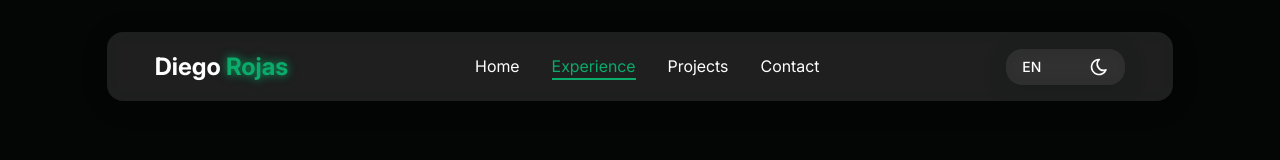
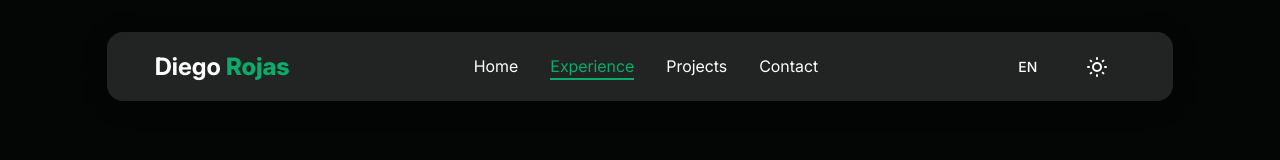
Before and after one commit to devup2332/portafolio-2024-v2, a React (Vite) app: page / in a window 1280 px wide. Shown: the top 160 px of the page. Built offline with nearby package versions, Linux system fonts and the light colour scheme.

Commit message:
master: Added light theme

```diff
--- a/src/components/Home/Banner/Banner.tsx
+++ b/src/components/Home/Banner/Banner.tsx
@@ -1,5 +1,5 @@
 import { useTranslation } from "react-i18next";
-import PrimaryButton from "../PrimeryButton/PrimeryButton";
+import PrimaryButton from "../PrimaryButton/PrimaryButton";
 import { bannerLinks } from "@/utils/bannerLinks";
 import {
   Tooltip,
--- a/src/components/Home/BottomNav/BottomNav.tsx
+++ b/src/components/Home/BottomNav/BottomNav.tsx
@@ -54,7 +54,7 @@ const BottomNav = () => {
     };
   }, []);
   return (
-    <div className="text-white fixed bottom-5 py-4 px-6 w-11/12 rounded-md glassEffect flex justify-between max-w-md lg:hidden">
+    <div className="text-white fixed bottom-5 py-4 px-6 w-11/12 rounded-md flex justify-between max-w-md lg:hidden bottomNavGlassEffect">
       {links.map((l, index) => {
         const { Icon, active, id } = l;
         if (!Icon) return;
@@ -67,7 +67,7 @@ const BottomNav = () => {
             <Icon
               className={clsx(
                 "w-6 h-6",
-                active ? "text-primary-color" : "text-white",
+                active ? "text-primary-color" : "text-primary-text-color",
               )}
             />
           </div>
--- a/src/components/Home/Contact/Contact.tsx
+++ b/src/components/Home/Contact/Contact.tsx
@@ -2,7 +2,7 @@ import { Input } from "@/components/UI/input";
 import { Label } from "@/components/UI/label";
 import { Textarea } from "@/components/UI/textarea";
 import { useTranslation } from "react-i18next";
-import PrimaryButton from "../PrimeryButton/PrimeryButton";
+import PrimaryButton from "../PrimaryButton/PrimaryButton";
 import { FieldValues, SubmitHandler, useForm } from "react-hook-form";
 import { zodResolver } from "@hookform/resolvers/zod";
 import { ContactSchema, ContactSchemaType } from "@/schemas/contactSchema";
--- a/src/components/Home/Header/HomeHeader.tsx
+++ b/src/components/Home/Header/HomeHeader.tsx
@@ -75,8 +75,7 @@ const HomeHeader = () => {
   }, []);
   return (
     <motion.header
-      className="font-bold text-2xl fixed w-full top-0 left-0 lg:py-8 z-10 headerGlass bg-primary-bg lg:bg-transparent"
-      id="homeheader"
+      className="font-bold text-2xl fixed w-full top-0 left-0 lg:py-8 z-10  bg-primary-bg lg:bg-transparent text-primary-text-color"
       style={{ animationDelay: "0.5" }}
       initial={{
         translateY: "-200px",
@@ -94,10 +93,13 @@ const HomeHeader = () => {
         once: true,
       }}
     >
-      <div className="w-full m-auto max-w-md lg:w-10/12 lg:max-w-4xl xl:max-w-6xl 2xl:max-w-8xl flex justify-between items-center py-4 px-12 rounded-2xl">
+      <div
+        className="w-full m-auto max-w-md glassEffect lg:w-10/12 lg:max-w-4xl xl:max-w-6xl 2xl:max-w-8xl flex justify-between items-center py-4 px-12 rounded-2xl"
+        id="homeheader"
+      >
         <button onClick={() => goToSection("banner")}>
           <span>{t("home.banner.logo.firstName")} </span>
-          <span className="text-primary-color textShadow">
+          <span className="text-primary-color font-extrabold">
             {t("home.banner.logo.lastName")}
           </span>
         </button>
@@ -111,18 +113,18 @@ const HomeHeader = () => {
                     key={index}
                     className={clsx(
                       "inline-block mx-4 lg:text-base font-normal cursor-pointer hover:text-primary-color transition-colors customUnderline",
-                      item.active ? "text-primary-color underlineFull" : "",
+                      item.active ? "text-primary-color underlineFull" : ""
                     )}
                     onClick={() => handleGoToSection(item.id)}
                   >
                     {t(item.label)}
                   </li>
-                ),
+                )
             )}
           </ul>
         </nav>
 
-        <div className="flex gap-4">
+        <div className="flex items-center gap-4">
           <Button
             variant="ghost"
             className="bg-none"
@@ -132,9 +134,14 @@ const HomeHeader = () => {
           </Button>
           <Button
             variant="ghost"
+            className="bg-none"
             onClick={() => switchTheme(theme === "dark" ? "light" : "dark")}
           >
-            {theme === "dark" ? <MoonIcon className="w-5 h-5" /> : <SunIcon />}
+            {theme === "dark" ? (
+              <SunIcon className="w-6 h-6" />
+            ) : (
+              <MoonIcon className="w-6 h-6" />
+            )}
           </Button>
         </div>
       </div>
--- a/src/components/Home/Projects/Projects.tsx
+++ b/src/components/Home/Projects/Projects.tsx
@@ -65,7 +65,7 @@ const Projects = () => {
                   aspectRatio: "16/12",
                 }}
               />
-              <div className="absolute top-0 left-0 w-full h-full bg-black/60 opacity-0 group-hover:opacity-100 transition-all flex flex-col justify-end gap-3 p-4 sm:p-10">
+              <div className="absolute top-0 left-0 w-full h-full bg-black/60 opacity-0 group-hover:opacity-100 transition-all flex flex-col justify-end gap-3 p-4 sm:p-10 text-white">
                 <h2 className="font-bold">{p.name}</h2>
                 <p className="text-sm">
                   {p.descriptions[i18n.language as "en" | "es"]}
--- a/src/components/UI/button.tsx
+++ b/src/components/UI/button.tsx
@@ -16,7 +16,7 @@ const buttonVariants = cva(
           "border border-input bg-background shadow-sm hover:bg-accent hover:text-accent-foreground",
         secondary:
           "bg-secondary text-secondary-foreground shadow-sm hover:bg-secondary/80",
-        ghost: "hover:bg-accent hover:text-accent-foreground",
+        ghost: "hover:text-accent-foreground",
         link: "text-primary underline-offset-4 hover:underline",
       },
       size: {
@@ -30,7 +30,7 @@ const buttonVariants = cva(
       variant: "default",
       size: "default",
     },
-  }
+  },
 );
 
 export interface ButtonProps
@@ -49,7 +49,7 @@ const Button = React.forwardRef<HTMLButtonElement, ButtonProps>(
         {...props}
       />
     );
-  }
+  },
 );
 Button.displayName = "Button";
 
--- a/src/index.css
+++ b/src/index.css
@@ -67,20 +67,14 @@
   }
 }
 
+/* Global Effects */
+
 body {
   background-color: var(--primary-bg);
 }
 
 button {
   outline: none;
-}
-
-.boxShadow:hover {
-  box-shadow: 0px 0px 10px var(--primary-color);
-}
-
-.textShadow {
-  text-shadow: 0px 0px 10px var(--primary-color);
 }
 
 input[type="number"] {
@@ -95,6 +89,15 @@ input[type="number"]::-webkit-outer-spin-button {
   appearance: none;
   margin: 0;
 }
+.boxShadow:hover {
+  box-shadow: 0px 0px 10px var(--primary-color);
+}
+
+.textShadow {
+  text-shadow: 0px 0px 10px var(--primary-color);
+}
+
+/* Underlines for header */
 
 .customUnderline {
   padding: 0px 0px 5px 0px;
@@ -132,18 +135,12 @@ input[type="number"]::-webkit-outer-spin-button {
   animation: fadeIn 1s ease-in-out forwards;
 }
 
-.glassEffect {
-  background: rgba(56, 56, 56, 0.5);
-  border-radius: 16px;
-  box-shadow: 0 4px 30px rgba(0, 0, 0, 0.1);
-  backdrop-filter: blur(7.4px);
-  -webkit-backdrop-filter: blur(7.4px);
-}
-
 .customScroll {
   scrollbar-width: thin;
   scrollbar-color: var(--text-color-2) var(--primary-bg);
 }
+
+/* Animations */
 
 @keyframes fadeIn {
   from {
@@ -167,14 +164,19 @@ input[type="number"]::-webkit-outer-spin-button {
   }
 }
 
+/* GlassEffects */
 @media (min-width: 1024px) {
-  .headerGlass {
-    div {
-      background: rgba(56, 56, 56, 0.5);
-      border-radius: 16px;
-      box-shadow: 0 4px 30px rgba(0, 0, 0, 0.1);
-      backdrop-filter: blur(7.4px);
-      -webkit-backdrop-filter: blur(7.4px);
-    }
+  #homeheader {
+    background: rgba(var(--glass-color-bg), 0.6);
+    border-radius: 16px;
+    box-shadow: 0 4px 30px rgba(0, 0, 0, 0.1);
+    backdrop-filter: blur(7.4px);
   }
 }
+
+.bottomNavGlassEffect {
+  background: rgba(var(--glass-color-bg), 0.6);
+  backdrop-filter: blur(10px);
+  border-radius: 16px;
+  box-shadow: 0 4px 30px rgba(0, 0, 0, 0.1);
+}
--- a/src/providers/ThemeProvider.tsx
+++ b/src/providers/ThemeProvider.tsx
@@ -1,15 +1,25 @@
 import { useEffect } from "react";
-import { useStore } from "@/store";
+import { THEME_KEY, useStore } from "@/store";
 
 interface ThemeProviderProps {
   children: React.ReactNode;
 }
 export const ThemeProvider = ({ children }: ThemeProviderProps) => {
-  const theme = useStore((state) => state.theme);
+  const { theme, switchTheme } = useStore((state) => state);
+  console.log({ theme1: theme });
 
   useEffect(() => {
+    const localTheme = localStorage.getItem(THEME_KEY);
+
     const html = document.querySelector("html");
-    html?.classList.add(theme);
+    if (localTheme) {
+      switchTheme(localTheme as "dark" | "light");
+
+      html?.classList.add(localTheme);
+    } else {
+      switchTheme("dark");
+      html?.classList.add("dark");
+    }
   }, [theme]);
 
   return <>{children}</>;
--- a/src/store.ts
+++ b/src/store.ts
@@ -3,17 +3,17 @@ import { create } from "zustand";
 export const THEME_KEY = "theme-app";
 
 interface IStore {
-  theme: "dark" | "light";
-  switchTheme: (theme: IStore["theme"]) => void;
+  theme?: "dark" | "light";
+  switchTheme: (theme: "dark" | "light") => void;
 }
 
 export const useStore = create<IStore>((set) => ({
-  theme: "dark",
+  theme: undefined,
 
-  switchTheme: (theme: IStore["theme"]) =>
+  switchTheme: (theme: "dark" | "light") =>
     set(() => {
       const html = document.querySelector("html");
-      localStorage.setItem(THEME_KEY, theme);
+      localStorage.setItem(THEME_KEY, theme as string);
       html?.classList.remove("dark", "light");
       html?.classList.add(theme);
       return { theme };
--- a/src/theme.css
+++ b/src/theme.css
@@ -3,11 +3,13 @@
   --dark-text-color-1: #ffffff;
   --dark-text-color-2: #505050;
   --dark-primary-color: #0aab6b;
+  --dark-glass-color-bg: 56, 56, 56;
 
-  --light-primary-bg: #ffffff;
+  --light-primary-bg: #f0f5f3;
   --light-text-color-1: #000000;
   --light-text-color-2: #505050;
   --light-primary-color: #0aab6b;
+  --light-glass-color-bg: 255, 255, 255;
 }
 
 html.dark {
@@ -15,5 +17,14 @@ html.dark {
   --text-color-1: var(--dark-text-color-1);
   --text-color-2: var(--dark-text-color-2);
   --primary-color: var(--dark-primary-color);
+  --glass-color-bg: var(--dark-glass-color-bg);
   color-scheme: dark;
 }
+html.light {
+  --primary-bg: var(--light-primary-bg);
+  --text-color-1: var(--light-text-color-1);
+  --text-color-2: var(--light-text-color-2);
+  --primary-color: var(--light-primary-color);
+  --glass-color-bg: var(--light-glass-color-bg);
+  color-scheme: light;
+}
```
Also changed, not shown: src/components/Home/PrimaryButton/PrimaryButton.tsx (renamed from src/components/Home/PrimeryButton/PrimeryButton.tsx).
